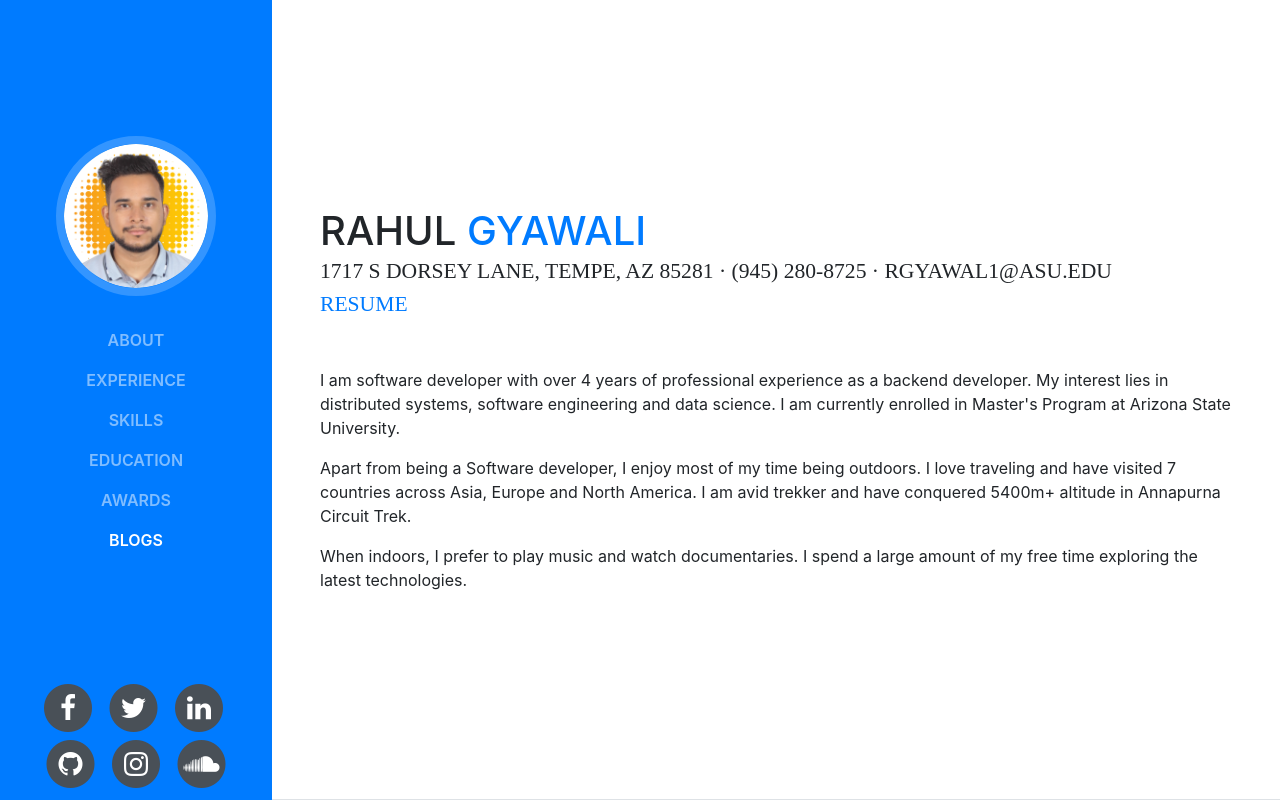
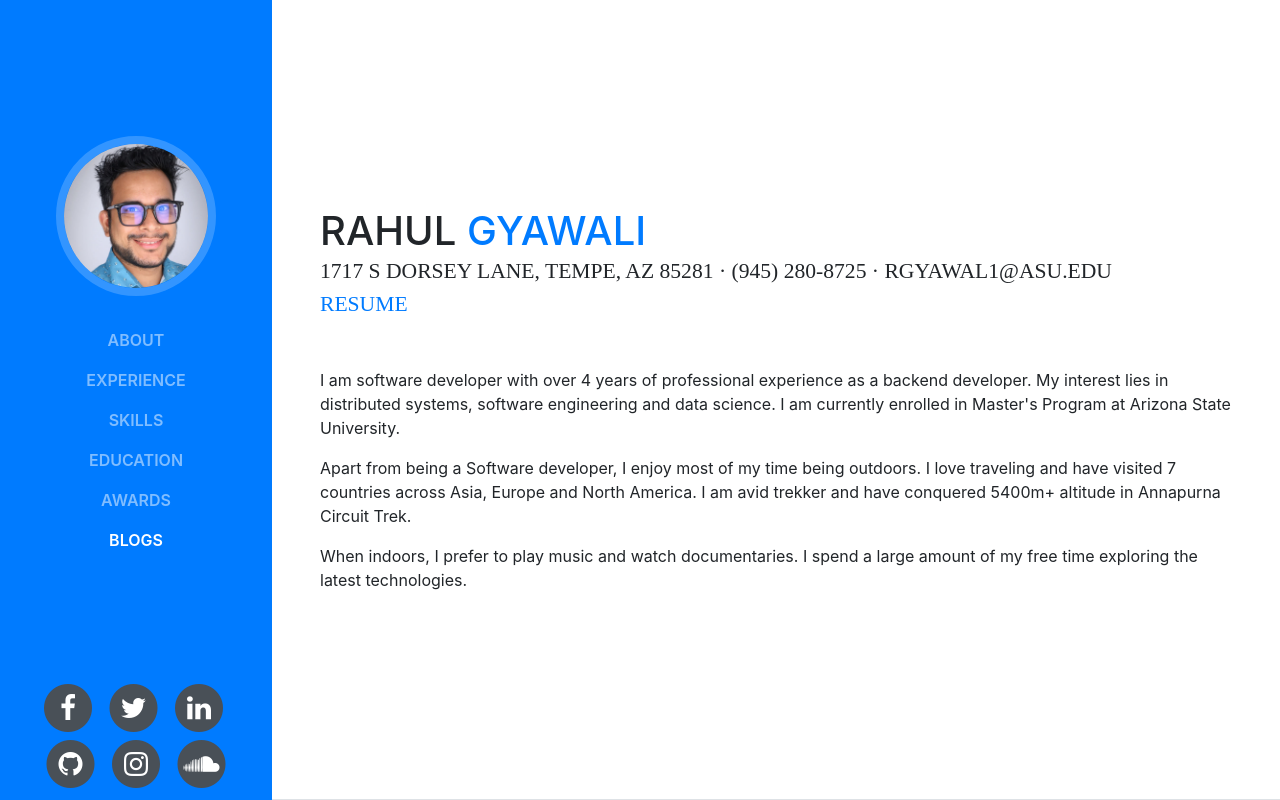
Before and after one commit to rahulgyawali/portfolio, a website with bundled scripts: page index.html in a window 1280 px wide. Shown: the top 800 px of the page. Built offline with nearby package versions, Linux system fonts and the light colour scheme; files whose address does not match are found by name; a web font is replaced by a local one.

Commit message:
profile pic updates

```diff
--- a/index.html
+++ b/index.html
@@ -33,7 +33,7 @@
       <a class="navbar-brand js-scroll-trigger" href="#page-top">
         <span class="d-block d-lg-none">Show Profile</span>
         <span class="d-none d-lg-block">
-          <img class="img-fluid img-profile rounded-circle mx-auto mb-3" src="img/profile(5).png" alt="">
+          <img class="img-fluid img-profile rounded-circle mx-auto mb-3" src="img/profile-1.jpg" alt="">
         </span>
       </a>
       <button class="navbar-toggler" type="button" data-toggle="collapse" data-target="#navbarSupportedContent" aria-controls="navbarSupportedContent" aria-expanded="false" aria-label="Toggle navigation">
```
Also changed, not shown: img/profile-1.jpg (added), img/profile-pic.jpg (added), img/rgyawal1@asu.edu-1.jpg (added), img/rgyawal1@asu.edu-2.jpg (added).
